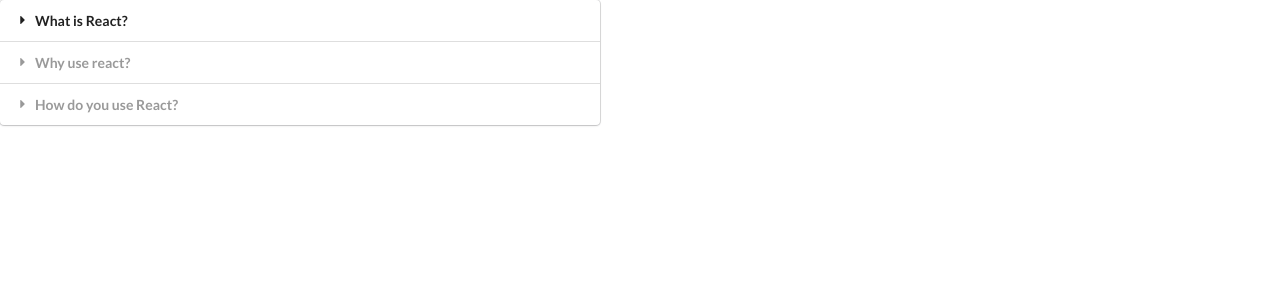
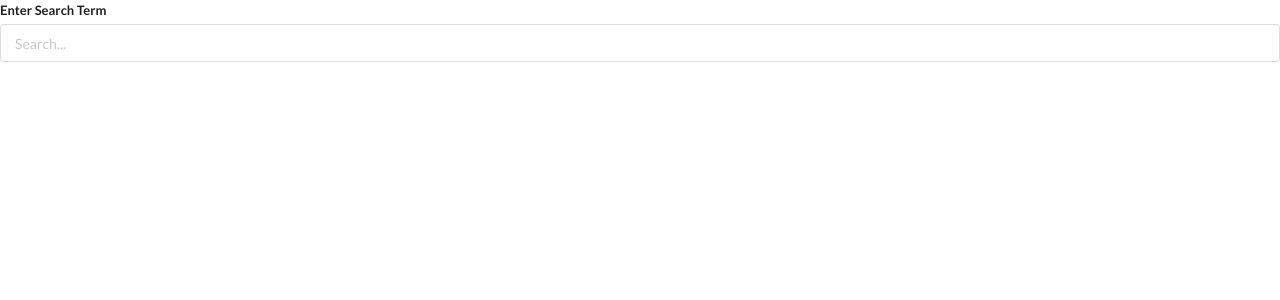
Before and after one commit to Cwarcup/react-with-redux, a React (Create React App) app in the folder 6-widgets/: page / in a window 1280 px wide. Shown: the top 300 px of the page. Built offline with nearby package versions, Linux system fonts and the light colour scheme.

Commit message:
renderedResults

```diff
--- a/6-widgets/package.json
+++ b/6-widgets/package.json
@@ -6,6 +6,7 @@
     "@testing-library/jest-dom": "^5.16.2",
     "@testing-library/react": "^12.1.4",
     "@testing-library/user-event": "^13.5.0",
+    "axios": "^0.26.1",
     "react": "^17.0.2",
     "react-dom": "^17.0.2",
     "react-scripts": "5.0.0",
--- a/6-widgets/src/App.js
+++ b/6-widgets/src/App.js
@@ -1,5 +1,6 @@
 import React from 'react';
 import Accordion from './components/Accordion';
+import Search from './components/Search';
 
 const items = [
   {
@@ -19,7 +20,8 @@
 const App = () => {
   return (
     <div>
-      <Accordion items={items} />
+      {/* <Accordion items={items} /> */}
+      <Search />
     </div>
   );
 };
--- /dev/null
+++ b/6-widgets/src/components/Search.js
@@ -0,0 +1,64 @@
+import React, { useState, useEffect } from 'react';
+import axios from 'axios';
+
+const Search = () => {
+  const [term, setTerm] = useState('');
+  const [results, setResults] = useState([]);
+
+  useEffect(() => {
+    const search = async () => {
+      const { data } = await axios.get('https://en.wikipedia.org/w/api.php', {
+        params: {
+          action: 'query',
+          list: 'search',
+          origin: '*',
+          format: 'json',
+          srsearch: term,
+        },
+      });
+
+      setResults(data.query.search);
+    };
+
+    if (term) {
+      search();
+    }
+  }, [term]);
+
+  const renderedResults = results.map((result) => {
+    return (
+      <div className="item" key={result.pageid}>
+        <div className="right floated content">
+          <a
+            href={`https://en.wikipedia.org?curid=${result.pageid}`}
+            className="ui button"
+          >
+            Go
+          </a>
+        </div>
+        <div className="content">
+          <div className="header">{result.title}</div>
+          <span dangerouslySetInnerHTML={{ __html: result.snippet }}></span>
+        </div>
+      </div>
+    );
+  });
+
+  return (
+    <div className="ui form">
+      <div className="field">
+        <label>Enter Search Term</label>
+        <input
+          value={term}
+          onChange={(e) => setTerm(e.target.value)}
+          className="input"
+          type="text"
+          placeholder="Search..."
+        ></input>
+      </div>
+      <div className="ui celled list">{renderedResults}</div>
+    </div>
+  );
+};
+
+export default Search;
```
Also changed, not shown: 2 other files (tests, documents, lock files or other folders).
